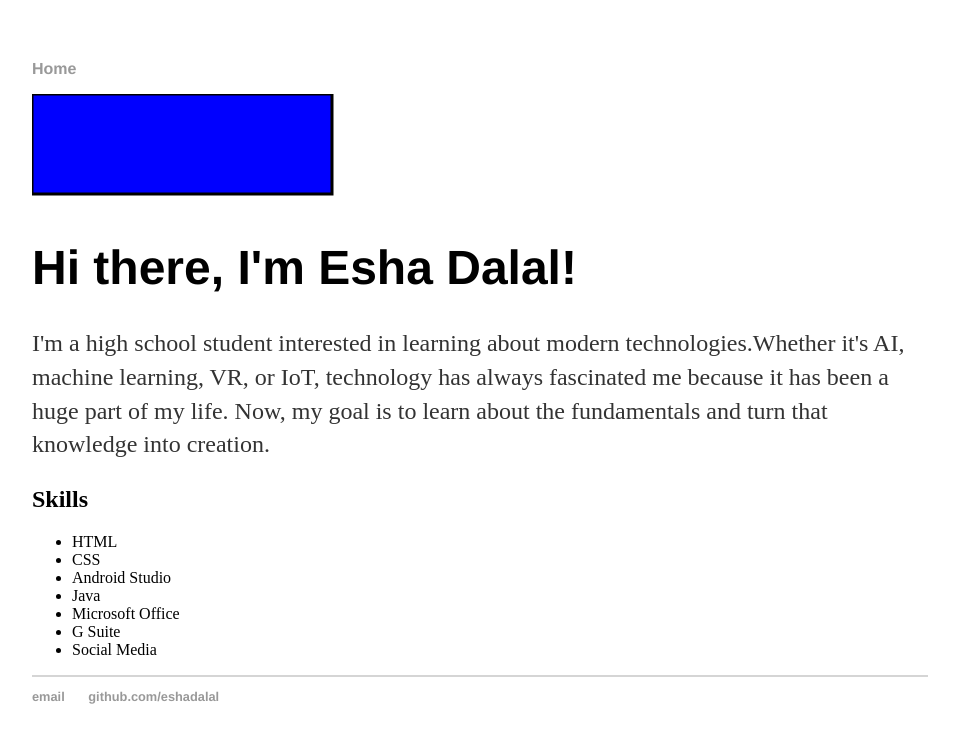
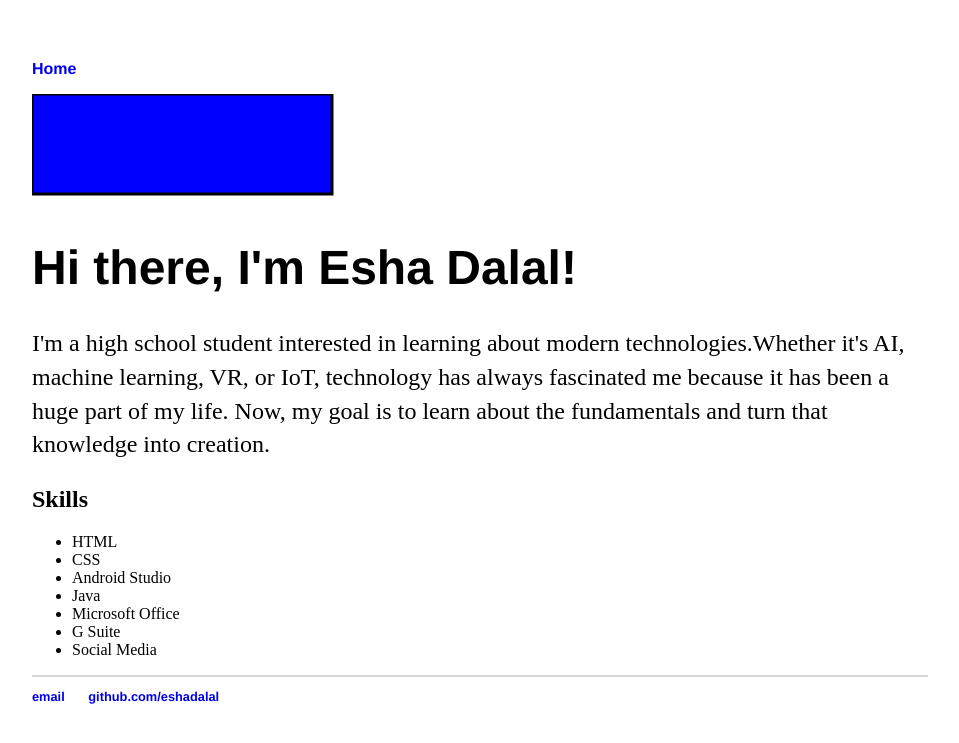
Before and after one commit to eshadalal/eshadalal.github.io, a Jekyll site: the page built from index.html, in a window 1280 px wide. Shown: the top 743 px of the page, without its empty margins (160-1119 px from the left). Built offline with Jekyll 4.4.1, drawn with Linux system fonts in a browser that asks for light colours.

Commit message:
Update main.css

```diff
--- a/css/main.css
+++ b/css/main.css
@@ -14,7 +14,7 @@ nav ul li, footer ul li {
 }
 a {
     text-decoration: none;
-    color: #999;
+    color: #0;
 }
 a:hover {
     text-decoration: underline;
@@ -26,7 +26,7 @@ h1 {
 p {
     font-size: 1.5em;
     line-height: 1.4em;
-    color: #333;
+    color: #0;
 }
 footer {
     border-top: 1px solid #d5d5d5;
```
